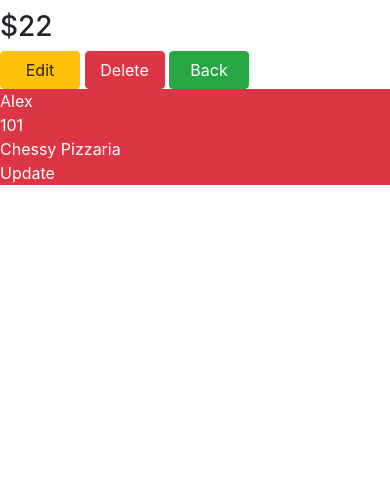
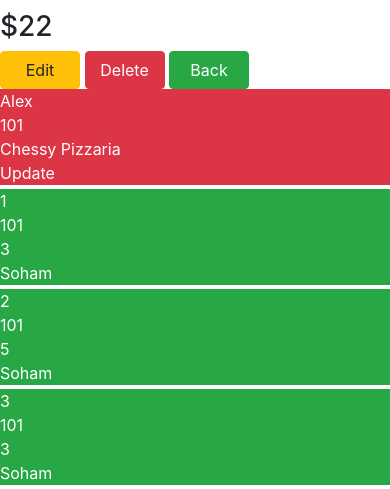
Before and after one commit to Brij123987/brijesh_django, a Django app: page /food/details/1/ in a window 390 px wide. Shown: the part 566-1055 px from the top of the page. Before the commit the page ends 751 px from the top, so only its background shows below. Run offline with Django 4.2, Linux system fonts and the light colour scheme; a user stored in the database is signed in; data comes from the database, SQL or seed files in the repository; both versions use the stored data as it was after the commit.

Commit message:
commit:79

```diff
--- a/mysite/food/templates/food/detail.html
+++ b/mysite/food/templates/food/detail.html
@@ -168,6 +168,66 @@
 
   {% endif %}
 
+  <!-- Green  -->
+    {% if user.profile.user_type == 'Cust' or user.profile.user_type == 'Admin' %}
+
+    {% for obj in obj_CusOrd %}
+
+      <div
+      class="row mb-1"
+      >
+
+        <div
+        class="col-md-8
+              offset-md-2
+              bg-success
+              text-white"
+        >
+            <div
+            class="row"
+            >
+              <div
+                class="col-md-3
+                      text-left">
+
+                {{ obj.order_id }}
+              </div>
+
+              <div
+              class="col-md-3
+                    text-left">
+
+              {{ obj.prod_code }}
+            </div>
+
+            <div
+            class="col-md-3
+                  text-left">
+
+            {{ obj.quantity }}
+          </div>
+
+            <div
+            class="col-md-3
+                  text-left">
+
+            {{ obj.user }}
+          </div>
+
+            </div>
+        </div>
+
+        <div
+        class="col-md-2"
+        >
+
+        </div>
+
+      </div>
+
+  {% endfor %}
+
+  {% endif %}
 
 {% endif %}
 
--- a/mysite/food/views.py
+++ b/mysite/food/views.py
@@ -7,6 +7,7 @@ from django.views.generic.list import ListView
 from django.views.generic.detail import DetailView
 from django.views.generic.edit import CreateView
 from django.urls import reverse_lazy
+from users.models import CusOrders
 
 
 # Create your views here.
@@ -59,9 +60,12 @@ def index_1(request, item_id):
         prod_ref = item.prod_code
     )
 
+    obj_CusOrd = CusOrders.objects.all()
+
     context = {
         'item':item,
-        'hist':hist
+        'hist':hist,
+        'obj_CusOrd':obj_CusOrd
     }
     return render(request, 'food/detail.html', context)
 
--- a/mysite/users/views.py
+++ b/mysite/users/views.py
@@ -82,7 +82,6 @@ def profilepage(request):
 
 def Orders(request, id, pdcd, user):
 
-
   context = {
     'pdcd':pdcd,
     'user':user
```
Also changed, not shown: mysite/db.sqlite3.
